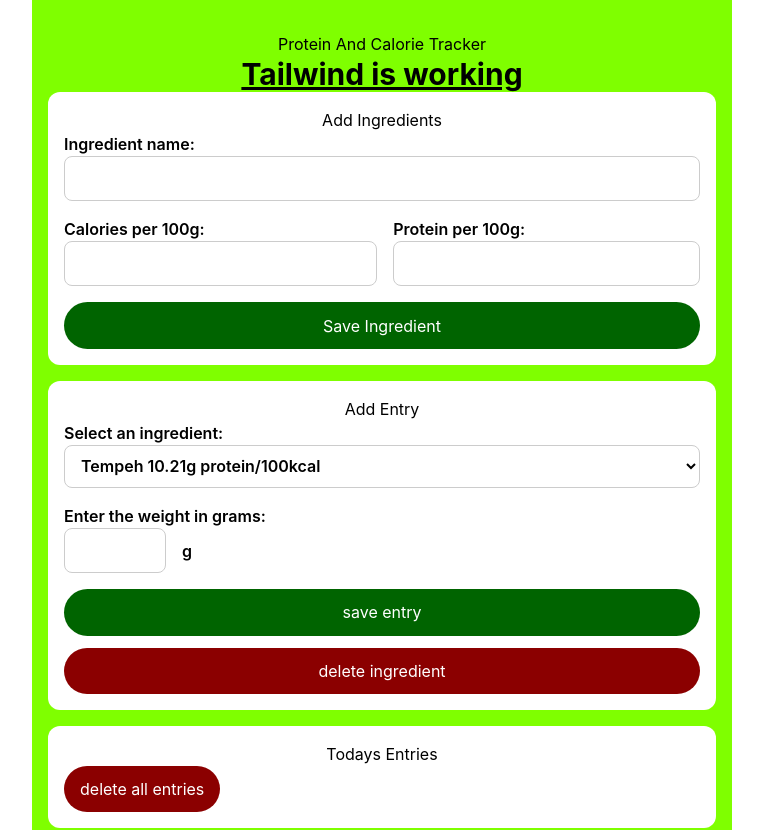
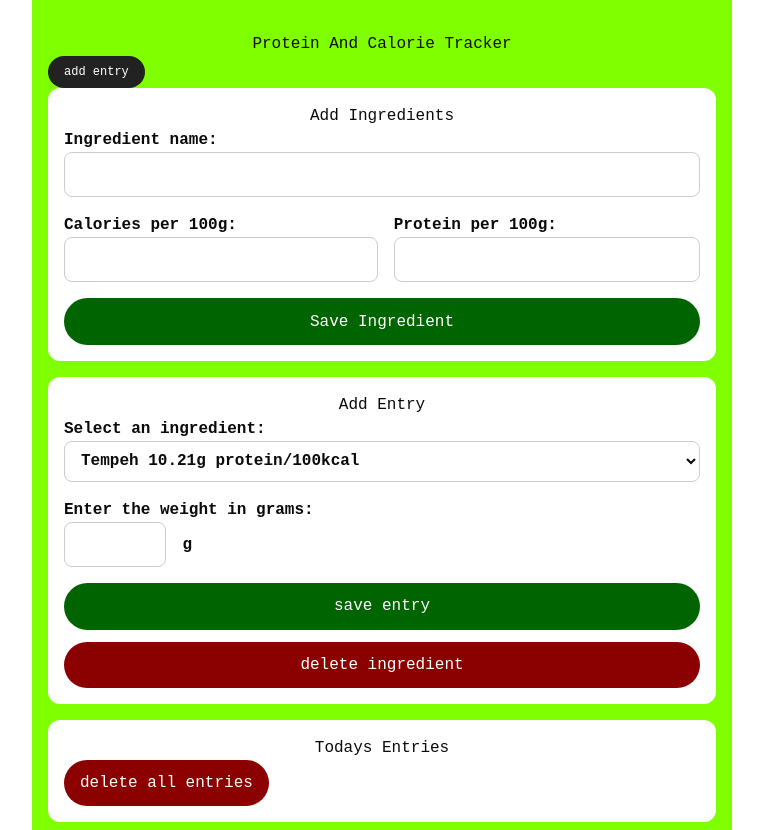
Before and after one commit to GrowYourOwnFreedom/protein-tracker, a React (Vite) app: page / in a window 1280 px wide. Shown: the top 830 px of the page, without its empty margins (258-1021 px from the left). Built offline with nearby package versions, Linux system fonts and the light colour scheme.

Commit message:
installed shadcn and got button working

```diff
--- a/src/App.jsx
+++ b/src/App.jsx
@@ -4,6 +4,7 @@
 import { useState, useEffect } from "react";
 import AddEntryForm from "./AddEntryForm";
 import AddIngredientForm from "./AddIngredientForm";
+import ExampleButton from "./ExampleButton";
 import {
     fetchCalorieLimit,
     fetchEntries,
@@ -97,9 +98,8 @@
     return (
         <div className="app">
             <h1>Protein And Calorie Tracker</h1>
-            <h1 className="text-3xl font-bold underline">
-                Tailwind is working
-            </h1>
+            <ExampleButton/>
+
             <AddIngredientForm addIngredient={addIngredient} />
             <AddEntryForm
                 ingredients={ingredients}
--- /dev/null
+++ b/src/ExampleButton.jsx
@@ -0,0 +1,11 @@
+import { Button } from "./components/ui/button";
+
+function ExampleButton() {
+    return (
+        <Button>
+        add entry
+        </Button>
+    )
+}
+
+export default ExampleButton
--- /dev/null
+++ b/src/components/ui/button.jsx
@@ -0,0 +1,61 @@
+import * as React from "react"
+import { cva } from "class-variance-authority";
+import { Slot } from "radix-ui"
+
+import { cn } from "@/lib/utils"
+
+const buttonVariants = cva(
+  "group/button inline-flex shrink-0 items-center justify-center rounded-none border border-transparent bg-clip-padding text-xs font-medium whitespace-nowrap transition-all outline-none select-none focus-visible:border-ring focus-visible:ring-1 focus-visible:ring-ring/50 active:not-aria-[haspopup]:translate-y-px disabled:pointer-events-none disabled:opacity-50 aria-invalid:border-destructive aria-invalid:ring-1 aria-invalid:ring-destructive/20 dark:aria-invalid:border-destructive/50 dark:aria-invalid:ring-destructive/40 [&_svg]:pointer-events-none [&_svg]:shrink-0 [&_svg:not([class*='size-'])]:size-4",
+  {
+    variants: {
+      variant: {
+        default: "bg-primary text-primary-foreground [a]:hover:bg-primary/80",
+        outline:
+          "border-border bg-background hover:bg-muted hover:text-foreground aria-expanded:bg-muted aria-expanded:text-foreground dark:border-input dark:bg-input/30 dark:hover:bg-input/50",
+        secondary:
+          "bg-secondary text-secondary-foreground hover:bg-secondary/80 aria-expanded:bg-secondary aria-expanded:text-secondary-foreground",
+        ghost:
+          "hover:bg-muted hover:text-foreground aria-expanded:bg-muted aria-expanded:text-foreground dark:hover:bg-muted/50",
+        destructive:
+          "bg-destructive/10 text-destructive hover:bg-destructive/20 focus-visible:border-destructive/40 focus-visible:ring-destructive/20 dark:bg-destructive/20 dark:hover:bg-destructive/30 dark:focus-visible:ring-destructive/40",
+        link: "text-primary underline-offset-4 hover:underline",
+      },
+      size: {
+        default:
+          "h-8 gap-1.5 px-2.5 has-data-[icon=inline-end]:pr-2 has-data-[icon=inline-start]:pl-2",
+        xs: "h-6 gap-1 rounded-none px-2 text-xs has-data-[icon=inline-end]:pr-1.5 has-data-[icon=inline-start]:pl-1.5 [&_svg:not([class*='size-'])]:size-3",
+        sm: "h-7 gap-1 rounded-none px-2.5 has-data-[icon=inline-end]:pr-1.5 has-data-[icon=inline-start]:pl-1.5 [&_svg:not([class*='size-'])]:size-3.5",
+        lg: "h-9 gap-1.5 px-2.5 has-data-[icon=inline-end]:pr-2 has-data-[icon=inline-start]:pl-2",
+        icon: "size-8",
+        "icon-xs": "size-6 rounded-none [&_svg:not([class*='size-'])]:size-3",
+        "icon-sm": "size-7 rounded-none",
+        "icon-lg": "size-9",
+      },
+    },
+    defaultVariants: {
+      variant: "default",
+      size: "default",
+    },
+  }
+)
+
+function Button({
+  className,
+  variant = "default",
+  size = "default",
+  asChild = false,
+  ...props
+}) {
+  const Comp = asChild ? Slot.Root : "button"
+
+  return (
+    <Comp
+      data-slot="button"
+      data-variant={variant}
+      data-size={size}
+      className={cn(buttonVariants({ variant, size, className }))}
+      {...props} />
+  );
+}
+
+export { Button, buttonVariants }
--- a/src/index.css
+++ b/src/index.css
@@ -1 +1,130 @@
-@import "tailwindcss"
+@import "tailwindcss";
+@import "tw-animate-css";
+@import "shadcn/tailwind.css";
+@import "@fontsource-variable/jetbrains-mono";
+
+@custom-variant dark (&:is(.dark *));
+
+@theme inline {
+    --font-heading: var(--font-mono);
+    --font-mono: 'JetBrains Mono Variable', monospace;
+    --color-sidebar-ring: var(--sidebar-ring);
+    --color-sidebar-border: var(--sidebar-border);
+    --color-sidebar-accent-foreground: var(--sidebar-accent-foreground);
+    --color-sidebar-accent: var(--sidebar-accent);
+    --color-sidebar-primary-foreground: var(--sidebar-primary-foreground);
+    --color-sidebar-primary: var(--sidebar-primary);
+    --color-sidebar-foreground: var(--sidebar-foreground);
+    --color-sidebar: var(--sidebar);
+    --color-chart-5: var(--chart-5);
+    --color-chart-4: var(--chart-4);
+    --color-chart-3: var(--chart-3);
+    --color-chart-2: var(--chart-2);
+    --color-chart-1: var(--chart-1);
+    --color-ring: var(--ring);
+    --color-input: var(--input);
+    --color-border: var(--border);
+    --color-destructive: var(--destructive);
+    --color-accent-foreground: var(--accent-foreground);
+    --color-accent: var(--accent);
+    --color-muted-foreground: var(--muted-foreground);
+    --color-muted: var(--muted);
+    --color-secondary-foreground: var(--secondary-foreground);
+    --color-secondary: var(--secondary);
+    --color-primary-foreground: var(--primary-foreground);
+    --color-primary: var(--primary);
+    --color-popover-foreground: var(--popover-foreground);
+    --color-popover: var(--popover);
+    --color-card-foreground: var(--card-foreground);
+    --color-card: var(--card);
+    --color-foreground: var(--foreground);
+    --color-background: var(--background);
+    --radius-sm: calc(var(--radius) * 0.6);
+    --radius-md: calc(var(--radius) * 0.8);
+    --radius-lg: var(--radius);
+    --radius-xl: calc(var(--radius) * 1.4);
+    --radius-2xl: calc(var(--radius) * 1.8);
+    --radius-3xl: calc(var(--radius) * 2.2);
+    --radius-4xl: calc(var(--radius) * 2.6);
+}
+
+:root {
+    --background: oklch(1 0 0);
+    --foreground: oklch(0.145 0 0);
+    --card: oklch(1 0 0);
+    --card-foreground: oklch(0.145 0 0);
+    --popover: oklch(1 0 0);
+    --popover-foreground: oklch(0.145 0 0);
+    --primary: oklch(0.205 0 0);
+    --primary-foreground: oklch(0.985 0 0);
+    --secondary: oklch(0.97 0 0);
+    --secondary-foreground: oklch(0.205 0 0);
+    --muted: oklch(0.97 0 0);
+    --muted-foreground: oklch(0.556 0 0);
+    --accent: oklch(0.97 0 0);
+    --accent-foreground: oklch(0.205 0 0);
+    --destructive: oklch(0.577 0.245 27.325);
+    --border: oklch(0.922 0 0);
+    --input: oklch(0.922 0 0);
+    --ring: oklch(0.708 0 0);
+    --chart-1: oklch(0.87 0 0);
+    --chart-2: oklch(0.556 0 0);
+    --chart-3: oklch(0.439 0 0);
+    --chart-4: oklch(0.371 0 0);
+    --chart-5: oklch(0.269 0 0);
+    --radius: 0.625rem;
+    --sidebar: oklch(0.985 0 0);
+    --sidebar-foreground: oklch(0.145 0 0);
+    --sidebar-primary: oklch(0.205 0 0);
+    --sidebar-primary-foreground: oklch(0.985 0 0);
+    --sidebar-accent: oklch(0.97 0 0);
+    --sidebar-accent-foreground: oklch(0.205 0 0);
+    --sidebar-border: oklch(0.922 0 0);
+    --sidebar-ring: oklch(0.708 0 0);
+}
+
+.dark {
+    --background: oklch(0.145 0 0);
+    --foreground: oklch(0.985 0 0);
+    --card: oklch(0.205 0 0);
+    --card-foreground: oklch(0.985 0 0);
+    --popover: oklch(0.205 0 0);
+    --popover-foreground: oklch(0.985 0 0);
+    --primary: oklch(0.922 0 0);
+    --primary-foreground: oklch(0.205 0 0);
+    --secondary: oklch(0.269 0 0);
+    --secondary-foreground: oklch(0.985 0 0);
+    --muted: oklch(0.269 0 0);
+    --muted-foreground: oklch(0.708 0 0);
+    --accent: oklch(0.269 0 0);
+    --accent-foreground: oklch(0.985 0 0);
+    --destructive: oklch(0.704 0.191 22.216);
+    --border: oklch(1 0 0 / 10%);
+    --input: oklch(1 0 0 / 15%);
+    --ring: oklch(0.556 0 0);
+    --chart-1: oklch(0.87 0 0);
+    --chart-2: oklch(0.556 0 0);
+    --chart-3: oklch(0.439 0 0);
+    --chart-4: oklch(0.371 0 0);
+    --chart-5: oklch(0.269 0 0);
+    --sidebar: oklch(0.205 0 0);
+    --sidebar-foreground: oklch(0.985 0 0);
+    --sidebar-primary: oklch(0.488 0.243 264.376);
+    --sidebar-primary-foreground: oklch(0.985 0 0);
+    --sidebar-accent: oklch(0.269 0 0);
+    --sidebar-accent-foreground: oklch(0.985 0 0);
+    --sidebar-border: oklch(1 0 0 / 10%);
+    --sidebar-ring: oklch(0.556 0 0);
+}
+
+@layer base {
+  * {
+    @apply border-border outline-ring/50;
+    }
+  body {
+    @apply bg-background text-foreground;
+    }
+  html {
+    @apply font-mono;
+    }
+}
--- /dev/null
+++ b/src/lib/utils.js
@@ -0,0 +1,6 @@
+import { clsx } from "clsx";
+import { twMerge } from "tailwind-merge"
+
+export function cn(...inputs) {
+  return twMerge(clsx(inputs));
+}
--- a/vite.config.js
+++ b/vite.config.js
@@ -1,8 +1,14 @@
-import { defineConfig } from 'vite'
-import react from '@vitejs/plugin-react'
-import tailwindcss from '@tailwindcss/vite'
+import { defineConfig } from "vite";
+import react from "@vitejs/plugin-react";
+import tailwindcss from "@tailwindcss/vite";
+import { fileURLToPath, URL } from "node:url";
 
 // https://vite.dev/config/
 export default defineConfig({
-  plugins: [react(),tailwindcss()],
-})
+    plugins: [react(), tailwindcss()],
+    resolve: {
+        alias: {
+            "@": fileURLToPath(new URL("./src", import.meta.url)),
+        },
+    },
+});
```
Also changed, not shown: jsconfig.json (added, +10 -0 lines), package.json (+10 -1 lines), components.json (added), 1 other file (tests, documents, lock files or other folders).
